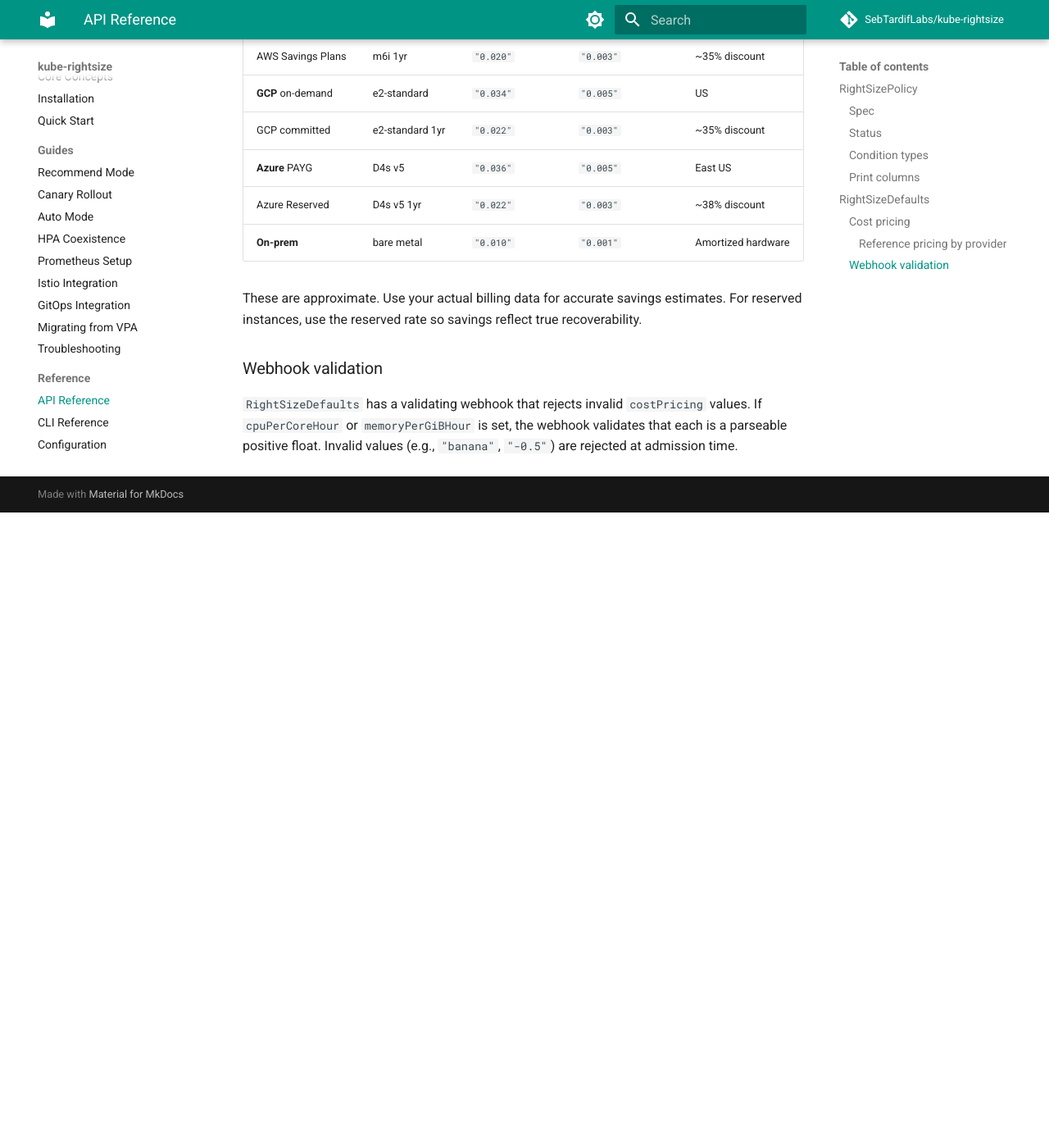
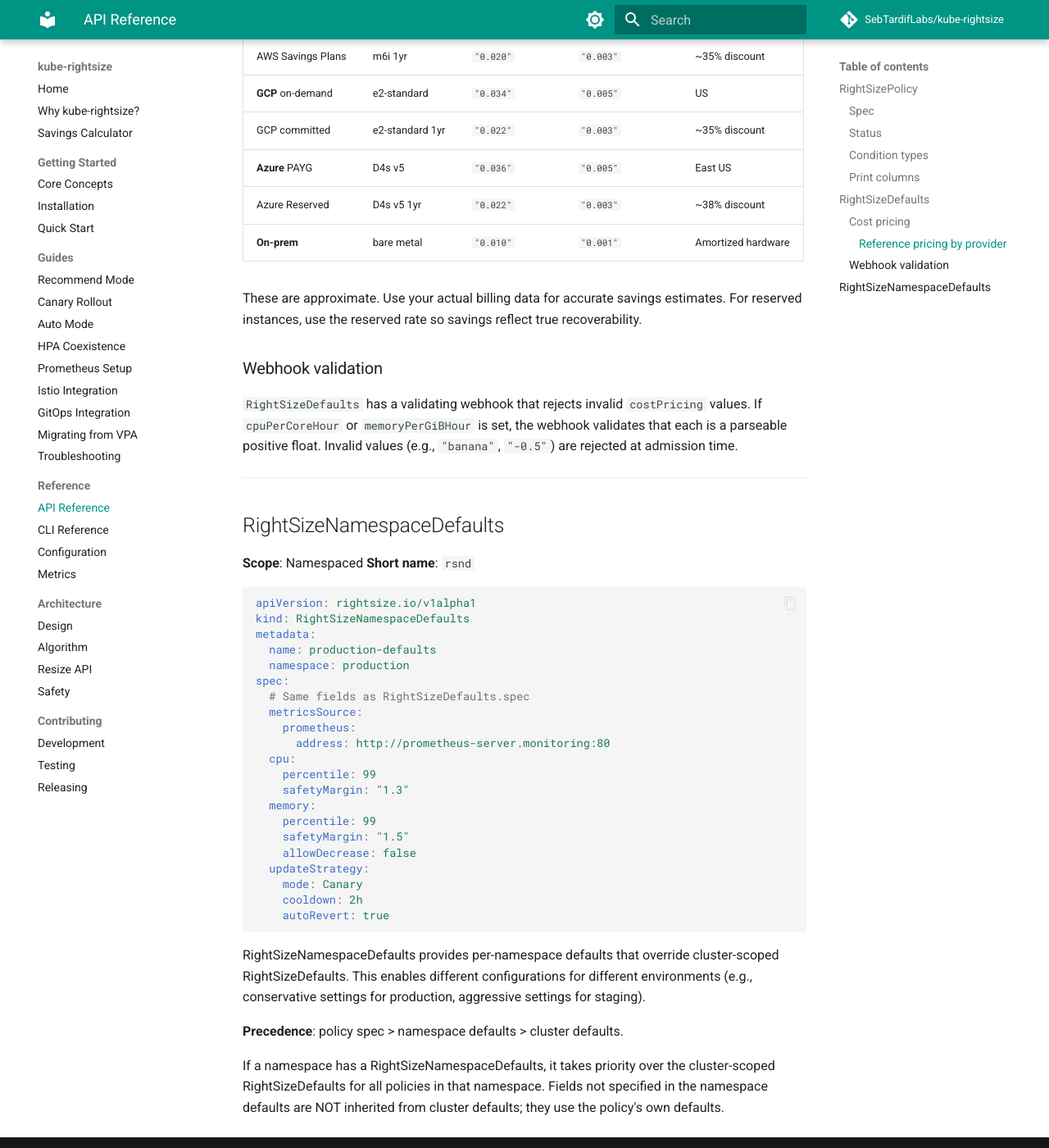
Before and after one commit to attune-io/attune, an MkDocs documentation site: the page built from docs/reference/api.md, in a window 1280 px wide and 1400 px high, scrolled down 5408 px. Shown: the whole window at 82% size. Built offline with MkDocs 1.6.1 and Material for MkDocs 9.7.7, drawn with Linux system fonts in a browser that asks for light colours; comment, search, counter and statistics services are not loaded; before the commit the page ends 6033 px from its top, so only the background shows below that.

Commit message:
docs: document CronJob/Job support, Observe mode, and RightSizeNamespaceDefaults
- CHANGELOG: add entries for Observe mode change, namespace defaults,
  Job/CronJob support, and module path rename
- README: add batch workload and namespace defaults features
- API reference: add RightSizeNamespaceDefaults section
- Concepts: add Observe vs Recommend distinction and batch workload note
- Migration guide: update VPA Off mapping for Observe vs Recommend
- SPEC.md: update Observe mode description
- Examples: add CronJob policy and namespace defaults examples

Closes #156

Signed-off-by: Sebastien Tardif <sebtardif@ncf.ca>

````diff
--- a/docs/reference/api.md
+++ b/docs/reference/api.md
@@ -207,3 +207,46 @@
 `costPricing` values. If `cpuPerCoreHour` or `memoryPerGiBHour` is set,
 the webhook validates that each is a parseable positive float. Invalid
 values (e.g., `"banana"`, `"-0.5"`) are rejected at admission time.
+
+---
+
+## RightSizeNamespaceDefaults
+
+**Scope**: Namespaced
+**Short name**: `rsnd`
+
+```yaml
+apiVersion: rightsize.io/v1alpha1
+kind: RightSizeNamespaceDefaults
+metadata:
+  name: production-defaults
+  namespace: production
+spec:
+  # Same fields as RightSizeDefaults.spec
+  metricsSource:
+    prometheus:
+      address: http://prometheus-server.monitoring:80
+  cpu:
+    percentile: 99
+    safetyMargin: "1.3"
+  memory:
+    percentile: 99
+    safetyMargin: "1.5"
+    allowDecrease: false
+  updateStrategy:
+    mode: Canary
+    cooldown: 2h
+    autoRevert: true
+```
+
+RightSizeNamespaceDefaults provides per-namespace defaults that override
+cluster-scoped RightSizeDefaults. This enables different configurations
+for different environments (e.g., conservative settings for production,
+aggressive settings for staging).
+
+**Precedence**: policy spec > namespace defaults > cluster defaults.
+
+If a namespace has a RightSizeNamespaceDefaults, it takes priority over
+the cluster-scoped RightSizeDefaults for all policies in that namespace.
+Fields not specified in the namespace defaults are NOT inherited from
+cluster defaults; they use the policy's own defaults.
````
Also changed, not shown: CHANGELOG.md (+22 -0 lines), README.md (+5 -0 lines), docs/SPEC.md (+1 -1 lines), docs/getting-started/concepts.md (+12 -4 lines), docs/guides/migrating-from-vpa.md (+1 -1 lines), 2 other files.
